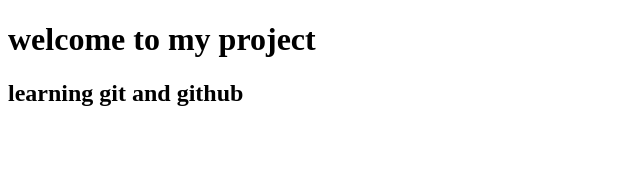
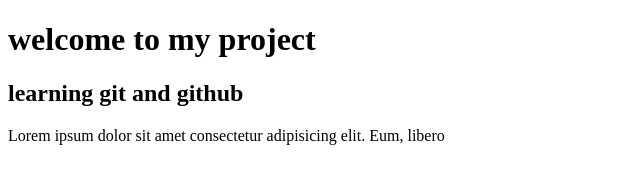
Before and after one commit to 100rabh-creator/myProject, a plain HTML site: page index.html in a window 1280 px wide. Shown: the whole page, without its empty margins (0-640 px from the left). Drawn offline with Linux system fonts and the light colour scheme.

Commit message:
indexfile1.1

```diff
--- a/index.html
+++ b/index.html
@@ -8,5 +8,6 @@
 <body>
     <h1>welcome to my project</h1>
     <h2>learning git and github</h2>
+    <p>Lorem ipsum dolor sit amet consectetur adipisicing elit. Eum, libero</p>
 </body>
 </html>
```
